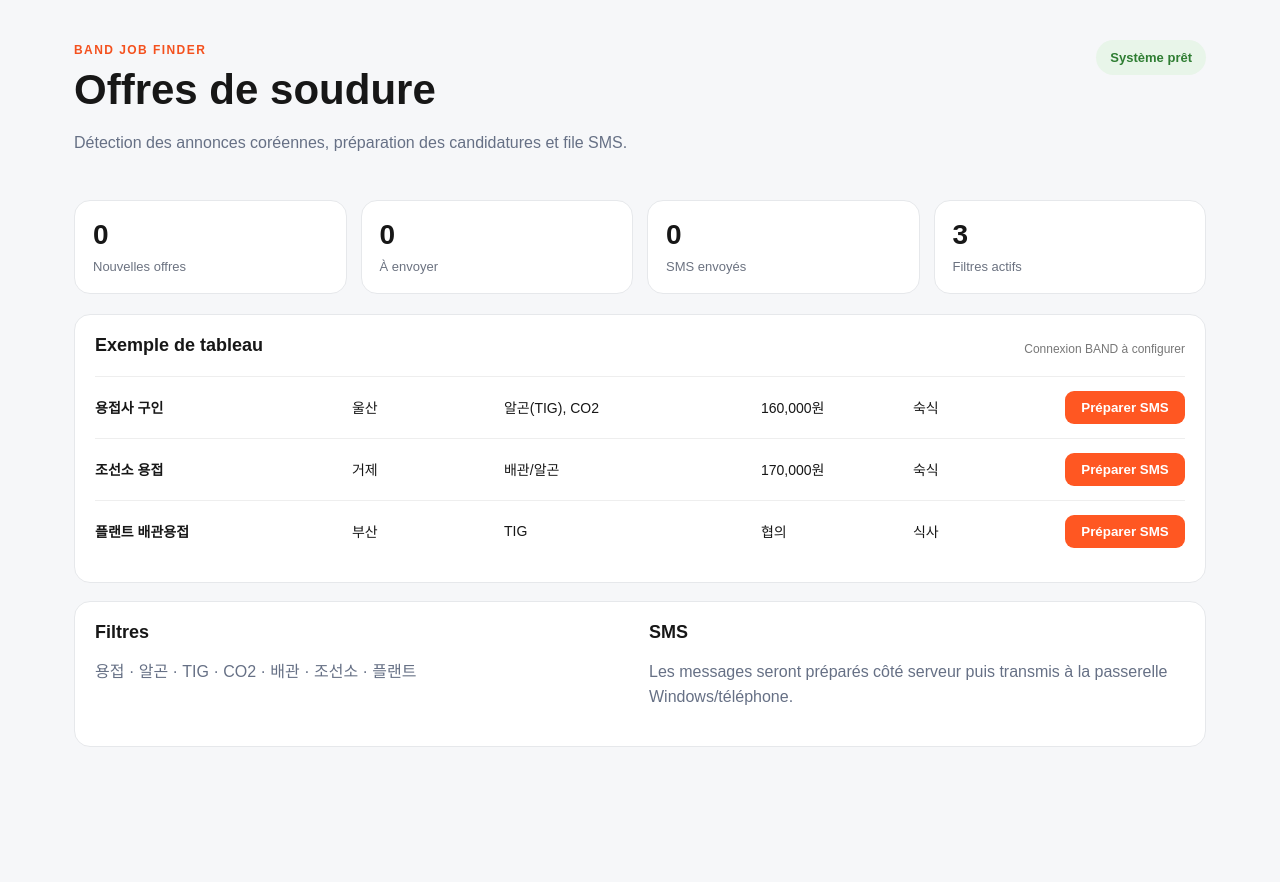
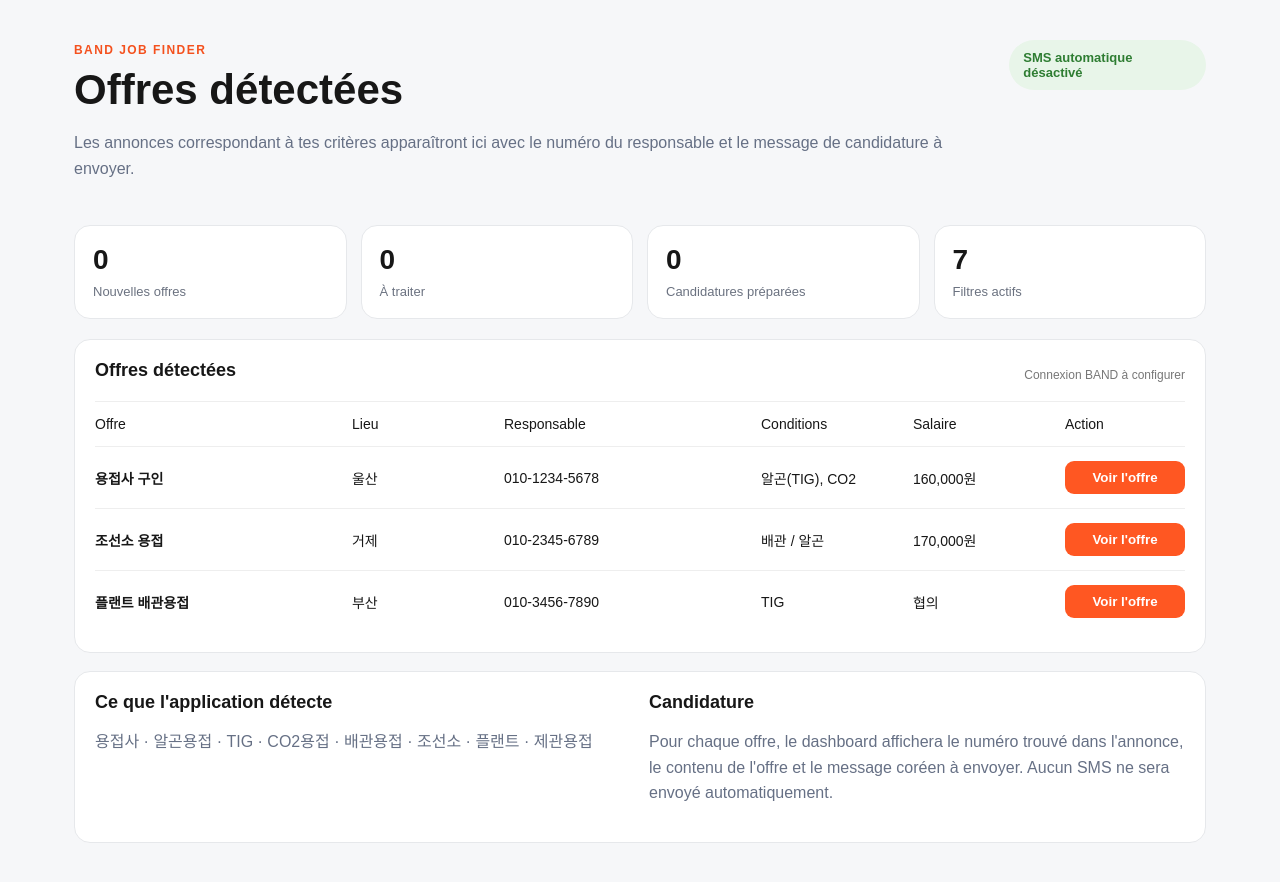
Before and after one commit to meridane/band-job-finder, a Next.js app: page / in a window 1280 px wide. Shown: the top 882 px of the page. Before the commit the page ends 805 px from the top, so only its background shows below. Built offline with nearby package versions, Linux system fonts and the light colour scheme.

Commit message:
Refocus dashboard on detected offers and contacts

```diff
--- a/app/page.tsx
+++ b/app/page.tsx
@@ -1,2 +1,25 @@
-const rows=[["용접사 구인","울산","알곤(TIG), CO2","160,000원","숙식"],["조선소 용접","거제","배관/알곤","170,000원","숙식"],["플랜트 배관용접","부산","TIG","협의","식사"]];
-export default function Home(){return <main className="shell"><header><div><span className="eyebrow">BAND JOB FINDER</span><h1>Offres de soudure</h1><p>Détection des annonces coréennes, préparation des candidatures et file SMS.</p></div><span className="status">Système prêt</span></header><section className="stats"><div><b>0</b><span>Nouvelles offres</span></div><div><b>0</b><span>À envoyer</span></div><div><b>0</b><span>SMS envoyés</span></div><div><b>3</b><span>Filtres actifs</span></div></section><section className="card"><div className="cardhead"><h2>Exemple de tableau</h2><span>Connexion BAND à configurer</span></div><div className="table">{rows.map((r,i)=><div className="row" key={i}>{r.map((c,j)=><span key={j} className={j===0?"job":""}>{c}</span>)}<button>Préparer SMS</button></div>)}</div></section><section className="card grid"><div><h2>Filtres</h2><p>용접 · 알곤 · TIG · CO2 · 배관 · 조선소 · 플랜트</p></div><div><h2>SMS</h2><p>Les messages seront préparés côté serveur puis transmis à la passerelle Windows/téléphone.</p></div></section></main>}
+const rows=[
+ {job:"용접사 구인",place:"울산",contact:"010-1234-5678",details:"알곤(TIG), CO2",pay:"160,000원",source:"BAND"},
+ {job:"조선소 용접",place:"거제",contact:"010-2345-6789",details:"배관 / 알곤",pay:"170,000원",source:"BAND"},
+ {job:"플랜트 배관용접",place:"부산",contact:"010-3456-7890",details:"TIG",pay:"협의",source:"BAND"}
+];
+
+export default function Home(){
+ return <main className="shell">
+  <header><div><span className="eyebrow">BAND JOB FINDER</span><h1>Offres détectées</h1><p>Les annonces correspondant à tes critères apparaîtront ici avec le numéro du responsable et le message de candidature à envoyer.</p></div><span className="status">SMS automatique désactivé</span></header>
+  <section className="stats">
+   <div><b>0</b><span>Nouvelles offres</span></div><div><b>0</b><span>À traiter</span></div><div><b>0</b><span>Candidatures préparées</span></div><div><b>7</b><span>Filtres actifs</span></div>
+  </section>
+  <section className="card">
+   <div className="cardhead"><h2>Offres détectées</h2><span>Connexion BAND à configurer</span></div>
+   <div className="table">
+    <div className="row head"><span>Offre</span><span>Lieu</span><span>Responsable</span><span>Conditions</span><span>Salaire</span><span>Action</span></div>
+    {rows.map((r,i)=><div className="row" key={i}><span className="job">{r.job}</span><span>{r.place}</span><span>{r.contact}</span><span>{r.details}</span><span>{r.pay}</span><button>Voir l'offre</button></div>)}
+   </div>
+  </section>
+  <section className="card grid">
+   <div><h2>Ce que l'application détecte</h2><p>용접사 · 알곤용접 · TIG · CO2용접 · 배관용접 · 조선소 · 플랜트 · 제관용접</p></div>
+   <div><h2>Candidature</h2><p>Pour chaque offre, le dashboard affichera le numéro trouvé dans l'annonce, le contenu de l'offre et le message coréen à envoyer. Aucun SMS ne sera envoyé automatiquement.</p></div>
+  </section>
+ </main>
+}
```
